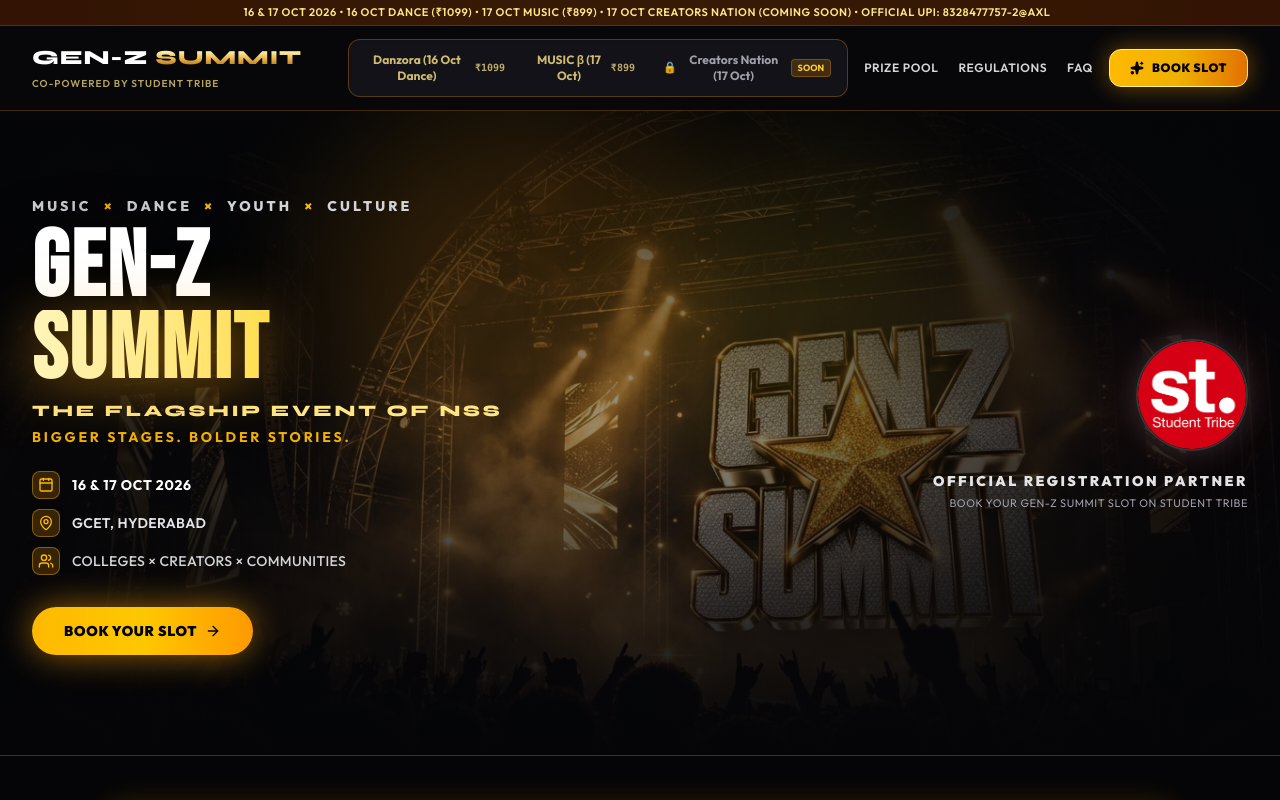
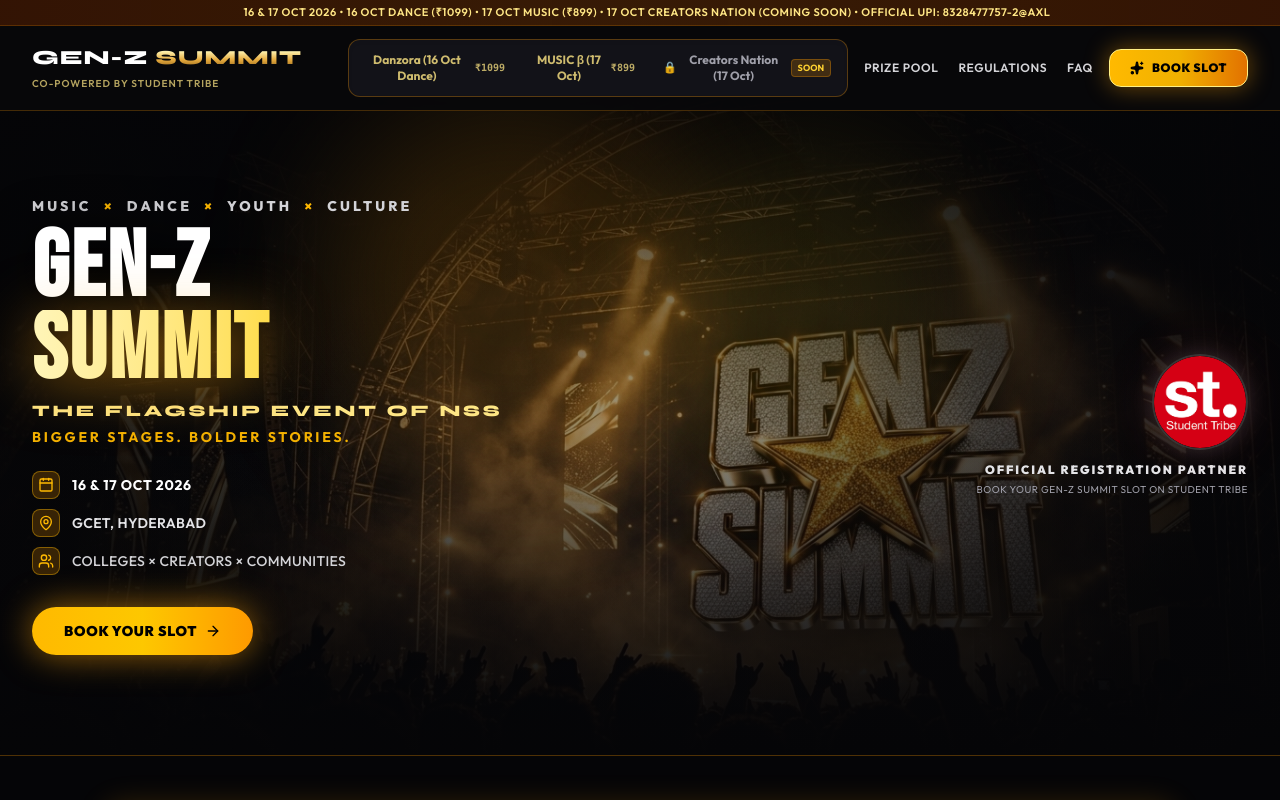
Before and after one commit to roshan2901-sid/gen-z-summit, a React (Vite) app: page / in a window 1280 px wide. Shown: the top 800 px of the page. Built offline with nearby package versions, Linux system fonts and the light colour scheme.

Commit message:
Update hero and Student Tribe branding

```diff
--- a/src/components/Hero.jsx
+++ b/src/components/Hero.jsx
@@ -179,13 +179,13 @@
             <div className="hidden lg:block lg:col-span-1 pointer-events-none" />
 
             {/* RIGHT — STUDENT TRIBE */}
-            <div className="lg:col-span-5 flex flex-col items-center lg:items-end justify-center text-center lg:text-right mt-6 lg:mt-0 w-full">
+            <div className="lg:col-span-5 flex flex-col items-center lg:items-end justify-start text-center lg:text-right mt-2 lg:mt-0 w-full">
 
-              <div className="relative w-24 h-24 sm:w-28 sm:h-28 lg:ml-auto">
+              <div className="relative w-20 h-20 sm:w-24 sm:h-24 lg:ml-auto">
 
-                <div className="absolute inset-0 bg-red-500/20 blur-3xl rounded-full scale-75 pointer-events-none" />
+                <div className="absolute inset-0 bg-red-500/20 blur-2xl rounded-full scale-75 pointer-events-none" />
 
-                <div className="relative w-24 h-24 sm:w-28 sm:h-28 rounded-full overflow-hidden border-2 border-white/20 bg-black/70 backdrop-blur-xl shadow-[0_0_30px_rgba(255,255,255,0.15)] lg:ml-auto">
+                <div className="relative w-20 h-20 sm:w-24 sm:h-24 rounded-full overflow-hidden border-2 border-white/20 bg-black/70 backdrop-blur-xl shadow-[0_0_25px_rgba(255,255,255,0.15)] lg:ml-auto">
                   <img
                     src="/assets/student_tribe.png"
                     alt="Student Tribe"
@@ -195,12 +195,12 @@
 
               </div>
 
-              <div className="mt-5">
-                <p className="text-xs sm:text-sm text-zinc-200 font-black uppercase tracking-[0.18em]">
+              <div className="mt-3 lg:mt-3">
+                <p className="text-[11px] sm:text-xs text-zinc-200 font-black uppercase tracking-[0.16em]">
                   OFFICIAL REGISTRATION PARTNER
                 </p>
 
-                <p className="text-[10px] sm:text-[11px] text-zinc-400 mt-1 uppercase tracking-wider">
+                <p className="text-[9px] sm:text-[10px] text-zinc-400 mt-1 uppercase tracking-wider">
                   Book your GEN-Z Summit slot on Student Tribe
                 </p>
               </div>
```
